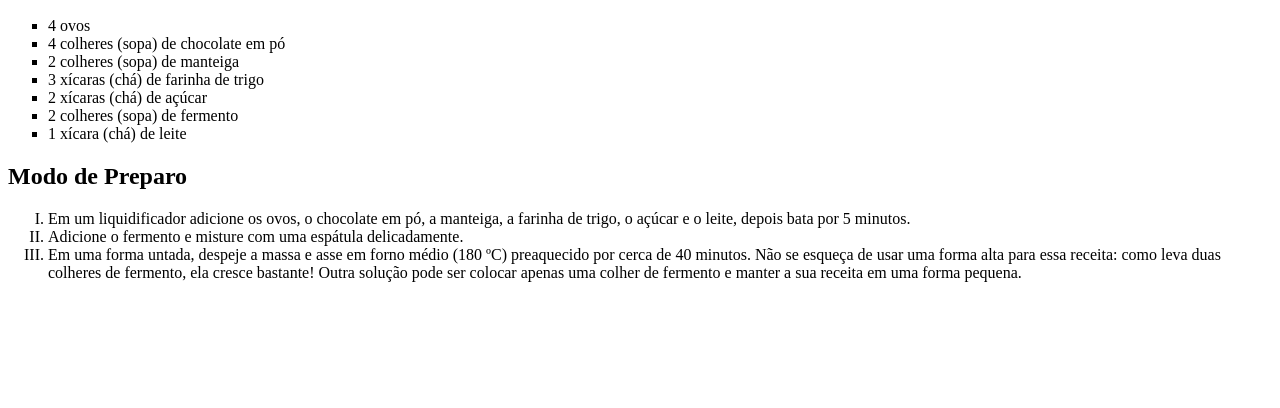
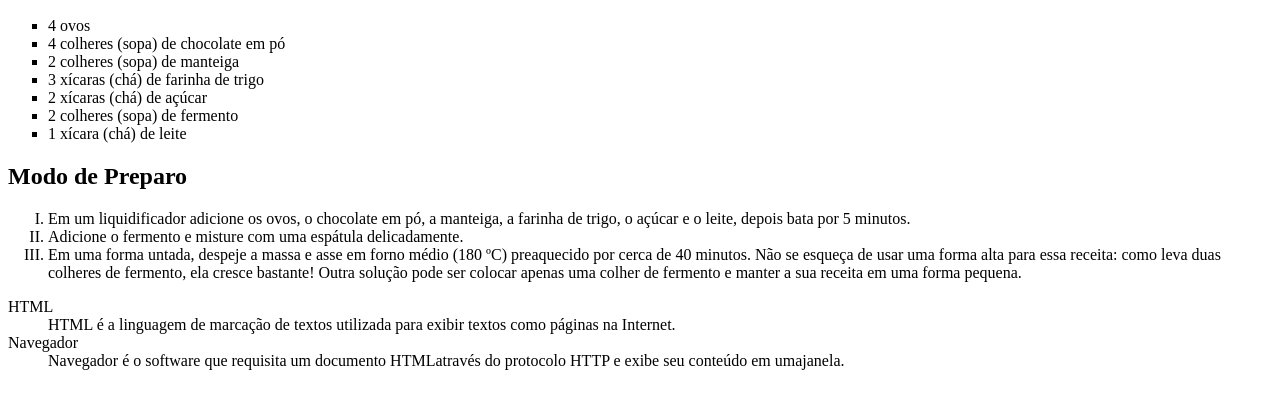
Before and after one commit to DaviMunhoz1005/FIAP, a plain HTML site: page Front-end Design/AULA 2/EXEMPLOS/listas.html in a window 1280 px wide. Shown: the part 110-518 px from the top of the page. Drawn offline with Linux system fonts and the light colour scheme.

Commit message:
feat: increase in example AULA 2 from Front-end Design definition list

```diff
--- a/Front-end Design/AULA 2/EXEMPLOS/listas.html
+++ b/Front-end Design/AULA 2/EXEMPLOS/listas.html
@@ -20,15 +20,21 @@
             <li>1 xícara (chá) de leite</li>
         </ul>
         <h2>Modo de Preparo</h2>
-            <ol type="I" class="list-preparation-method">
-                <li>Em um liquidificador adicione os ovos, o chocolate em pó, a manteiga, a farinha de trigo, o açúcar e o
+        <ol type="I" class="list-preparation-method">
+            <li>Em um liquidificador adicione os ovos, o chocolate em pó, a manteiga, a farinha de trigo, o açúcar e o
                     leite, depois bata por 5 minutos.</li>
-                <li>Adicione o fermento e misture com uma espátula delicadamente.</li>
-                <li>Em uma forma untada, despeje a massa e asse em forno médio (180 ºC) preaquecido por cerca de 40
+            <li>Adicione o fermento e misture com uma espátula delicadamente.</li>
+            <li>Em uma forma untada, despeje a massa e asse em forno médio (180 ºC) preaquecido por cerca de 40
                     minutos. Não se esqueça de usar uma forma alta para essa receita: como leva duas colheres de fermento, ela cresce
                     bastante! Outra solução pode ser colocar apenas uma colher de fermento e manter a sua receita em uma
                     forma pequena.</li>
-            </ol>
+        </ol>
+        <dl>
+            <dt>HTML</dt>
+            <dd>HTML é a linguagem de marcação de textos utilizada para exibir textos como páginas na Internet.</dd>
+            <dt>Navegador</dt>
+            <dd>Navegador é o software que requisita um documento HTMLatravés do protocolo HTTP e exibe seu conteúdo em umajanela.</dd>
+        </dl>
     </div>
 </body>
 </html>
```
